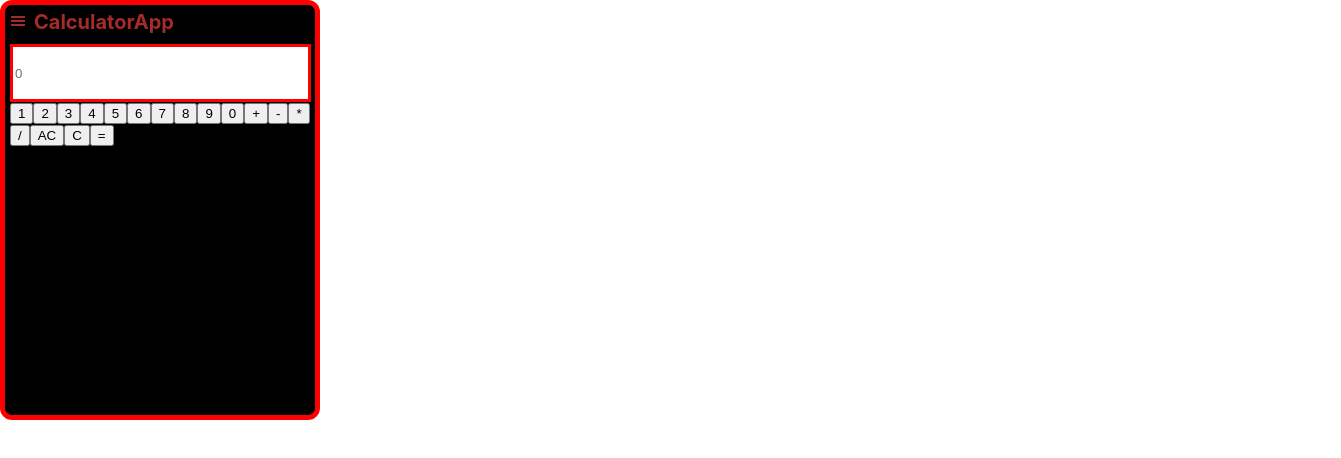
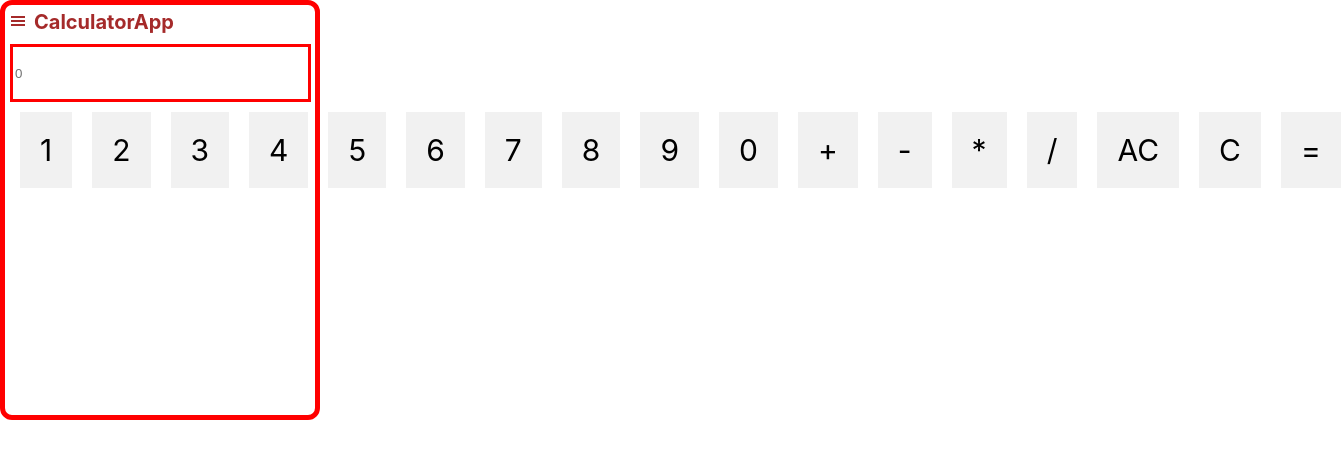
Before and after one commit to trishaMagical/CalculatorProject-with-Redux, a React (Create React App) app: page / in a window 1280 px wide. Shown: the top 458 px of the page, 1341 px wide, since content can reach past the window. Built offline with nearby package versions, Linux system fonts and the light colour scheme.

Commit message:
Final commit

```diff
--- a/src/components/CalculatorApp.css
+++ b/src/components/CalculatorApp.css
@@ -4,7 +4,7 @@
     border: 5px solid red;
     padding: 5px;
     border-radius: 12px;
-    background-color:black;
+    background-color:white;
 
 }
 .burgerColor{
--- a/src/components/CalculatorApp.js
+++ b/src/components/CalculatorApp.js
@@ -1,58 +1,28 @@
-import React from 'react';
-import "./CalculatorApp.css";
+import React from 'react'
 import {GiHamburgerMenu} from "react-icons/gi";
-import {useDispatch,useSelector} from 'react-redux'
-import {loadAns, loadBackspace, loadButtons, loadClear} from '../redux/calculatorRedux/calculator.actions'
-import {CALCULATOR_KEY} from '../redux/calculatorRedux/calculator.reducer'
-
+import Keypad from './Keypad'
+import Display from './Dispaly'
+import Key from './Key'
 const CalculatorApp = () => {
-   const dispatch = useDispatch()
-
-   const viewCalculator = useSelector((state)=>{
-      return state[CALCULATOR_KEY]
-   })
   return (
-    <React.Fragment>
-      {/* <pre>{JSON.stringify(viewCalculator)}</pre> */}
-        <section>
+    <div>
+      <section>
         <div className="calculator-App">
             <div className='burgerColor'>
                 <GiHamburgerMenu/>
                 <label className='Heading'>CalculatorApp</label>
              </div>
 
-             <div className="">
-                <input
-                  type="text"
-                  placeholder='0'
-                  className='inputBox'
-                  value={(viewCalculator.ans).length===0? viewCalculator.number : viewCalculator.ans}
-                />
-             </div>
-                <div className='keyPad'>
-                    <button onClick={()=>dispatch(loadButtons(1))}>1</button>
-                    <button onClick={()=>dispatch(loadButtons(2))}>2</button>
-                    <button onClick={()=>dispatch(loadButtons(3))}>3</button>
-                    <button onClick={()=>dispatch(loadButtons(4))}>4</button>
-                    <button onClick={()=>dispatch(loadButtons(5))}>5</button>
-                    <button onClick={()=>dispatch(loadButtons(6))}>6</button>
-                    <button onClick={()=>dispatch(loadButtons(7))}>7</button>
-                    <button onClick={()=>dispatch(loadButtons(8))}>8</button>
-                    <button onClick={()=>dispatch(loadButtons(9))}>9</button>
-                    <button onClick={()=>dispatch(loadButtons(0))}>0</button>
-                    <button onClick={()=>dispatch(loadButtons('+'))}>+</button>
-                    <button onClick={()=>dispatch(loadButtons('-'))}>-</button>
-                    <button onClick={()=>dispatch(loadButtons('*'))}>*</button>
-                    <button onClick={()=>dispatch(loadButtons('/'))}>/</button>
-                    <button onClick={()=>dispatch(loadClear())}>AC</button>
-                    <button onClick={()=>dispatch(loadBackspace())}>C</button>
-                    <button onClick={()=>dispatch(loadAns())}>=</button>
-                </div>
+
+             <Display />
+      <Keypad/>
+
+
 
         </div>
         </section>
 
-     </React.Fragment>
+    </div>
   )
 }
 
--- /dev/null
+++ b/src/components/Dispaly.js
@@ -0,0 +1,37 @@
+import React from 'react';
+import "./CalculatorApp.css";
+
+
+import {useDispatch,useSelector} from 'react-redux'
+
+import {CALCULATOR_KEY} from '../redux/calculatorRedux/calculator.reducer'
+
+import { connect } from "react-redux";
+
+const Display = () => {
+   const dispatch = useDispatch()
+
+   const viewCalculator = useSelector((state)=>{
+    return state[CALCULATOR_KEY]
+    })
+  return (
+    <React.Fragment>
+      {/* <pre>{JSON.stringify(viewCalculator)}</pre> */}
+      <div className="">
+                <input
+                  type="text"
+                  placeholder='0'
+                  className='inputBox'
+                  value={(viewCalculator.ans).length===0? viewCalculator.number : viewCalculator.ans}
+                />
+      </div>
+
+     </React.Fragment>
+  )
+}
+const mapStateToProps = (state) => {
+   return {
+       viewCalculator:state.CALCULATOR_KEY
+   };
+ };
+ export default connect(mapStateToProps)(Display);
--- /dev/null
+++ b/src/components/Key.css
@@ -0,0 +1,20 @@
+/* .keyBox{
+    width: 55px;
+    height: 25px;
+  border: 3px solid green;
+  margin-bottom: 3px;
+  margin-top: 3px;
+  display: grid
+
+
+} */
+.flex-container{
+    display: flex;
+    /* background-color: DodgerBlue; */
+}
+.flex-container > div {
+    background-color: #f1f1f1;
+    margin: 10px;
+    padding: 20px;
+    font-size: 30px;
+  }
--- /dev/null
+++ b/src/components/Key.js
@@ -0,0 +1,29 @@
+import React,{useState} from 'react'
+import "./Key.css";
+import {useDispatch,useSelector} from 'react-redux'
+import {loadAns, loadBackspace, loadButtons, loadClear} from '../redux/calculatorRedux/calculator.actions'
+//import {CALCULATOR_KEY} from '../redux/calculatorRedux/calculator.reducer'
+const Key = () => {
+  const dispatch = useDispatch()
+  const [numbers, setNumbers] = useState([1,2,3,4,5,6,7,8,9,0 ,'+','-','*','/'])
+
+  return (
+    <div className="flex-container" >
+
+      {
+        numbers.map((ele)=>
+
+          <div className='keyBox' onClick={()=>dispatch(loadButtons(ele))}>{ele}</div>)
+
+
+      }
+
+
+      <div className='keyBox' onClick={()=>dispatch(loadClear())}>AC</div>
+      <div className='keyBox' onClick={()=>dispatch(loadBackspace())}>C</div>
+      <div className='keyBox' onClick={()=>dispatch(loadAns())}>=</div>
+    </div>
+  )
+}
+
+export default Key
--- /dev/null
+++ b/src/components/Keypad.js
@@ -0,0 +1,56 @@
+import React,{useState} from 'react'
+import {useDispatch,useSelector} from 'react-redux'
+import {loadAns, loadBackspace, loadButtons, loadClear} from '../redux/calculatorRedux/calculator.actions'
+//import {CALCULATOR_KEY} from '../redux/calculatorRedux/calculator.reducer'
+import { connect } from "react-redux";
+import Key from"./Key";
+
+
+const Buttons = () => {
+    const dispatch = useDispatch()
+    const [numbers, setNumbers] = useState([1,2,3,4,5,6,7,8,9,0 ,'+','-','*','/'])
+
+
+//    const viewCalculator = useSelector((state)=>{
+//       return state[CALCULATOR_KEY]
+//    })
+  return (
+    <div className='keyPad'>
+      <Key />
+
+      {/* {
+        numbers.map((ele)=>{
+          return(
+          <button onClick={()=>dispatch(loadButtons(ele))}>{ele}</button>)
+        })
+      } */}
+
+
+                    {/* <button onClick={()=>dispatch(loadButtons(1))}>1</button>
+                    <button onClick={()=>dispatch(loadButtons(2))}>2</button>
+                    <button onClick={()=>dispatch(loadButtons(3))}>3</button>
+                    <button onClick={()=>dispatch(loadButtons(4))}>4</button>
+                    <button onClick={()=>dispatch(loadButtons(5))}>5</button>
+                    <button onClick={()=>dispatch(loadButtons(6))}>6</button>
+                    <button onClick={()=>dispatch(loadButtons(7))}>7</button>
+                    <button onClick={()=>dispatch(loadButtons(8))}>8</button>
+                    <button onClick={()=>dispatch(loadButtons(9))}>9</button>
+                    <button onClick={()=>dispatch(loadButtons(0))}>0</button>
+                    <button onClick={()=>dispatch(loadButtons('+'))}>+</button>
+                    <button onClick={()=>dispatch(loadButtons('-'))}>-</button>
+                    <button onClick={()=>dispatch(loadButtons('*'))}>*</button>
+                    <button onClick={()=>dispatch(loadButtons('/'))}>/</button> */}
+    {/* <button onClick={()=>dispatch(loadClear())}>AC</button>
+    <button onClick={()=>dispatch(loadBackspace())}>C</button>
+    <button onClick={()=>dispatch(loadAns())}>=</button> */}
+</div>
+
+  )
+}
+const mapStateToProps = (state) => {
+    return {
+        viewCalculator:state.CALCULATOR_KEY
+    };
+  };
+
+  export default connect(mapStateToProps)(Buttons);
--- a/src/redux/calculatorRedux/calculator.reducer.js
+++ b/src/redux/calculatorRedux/calculator.reducer.js
@@ -16,6 +16,8 @@ export const calculatorReducer = (state = initialState, action) =>{
                 ...state,
                 ...payload,
                 number:state.number.concat(action.payload)
+
+
             }
         case LOAD_ANS:
             try{
```
